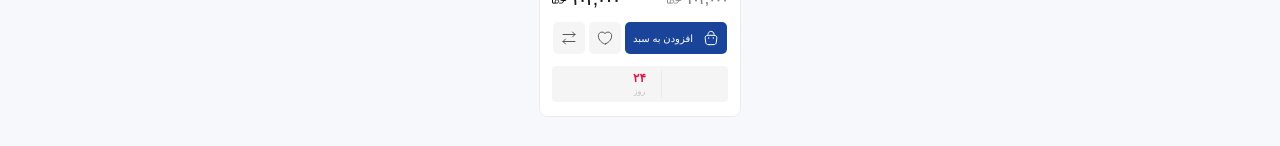
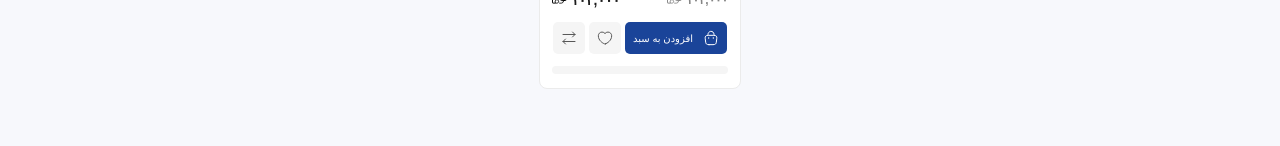
Before and after one commit to mahyarErshad/anaram-react, a React (Create React App) app: page / in a window 1280 px wide. Shown: the part 1704-1850 px from the top of the page. After the commit the page ends 1825 px from the top, so only its background shows below. Built offline with nearby package versions, Linux system fonts and the light colour scheme; a web font is replaced by a local one.

Commit message:
number and text are this component's props

```diff
--- a/src/Components/ProductCards/ProductCardComponents/ProductCardTimeCounter/ProductCardTimeCounter.jsx
+++ b/src/Components/ProductCards/ProductCardComponents/ProductCardTimeCounter/ProductCardTimeCounter.jsx
@@ -1,10 +1,10 @@
 import React from "react";
 
-function ProductCardTimeCounter() {
+function ProductCardTimeCounter({number , text}) {
   return (
     <div className="flex flex-col justify-between items-center h-full w-1/4 border-r border-NeutralN30">
-      <span className="text-xs font-semibold text-Magenta">۲۴</span>
-      <span className="text-[0.5rem] text-NeutralN50">روز</span>
+      <span className="text-xs font-semibold text-Magenta">{number}</span>
+      <span className="text-[0.5rem] text-NeutralN50">{text}</span>
     </div>
   );
 }
```
